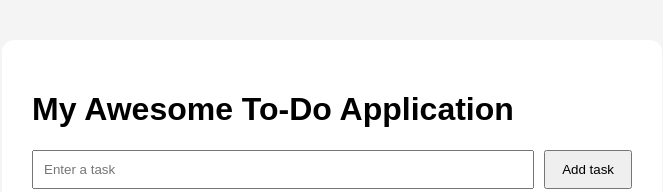
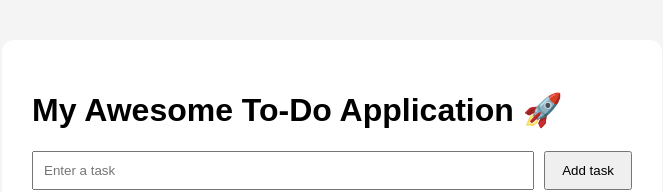
Before and after one commit to Bilinska/git-branching-practice, a plain HTML site: page index.html in a window 1280 px wide. Shown: the top 192 px of the page, without its empty margins (308-971 px from the left). Drawn offline with Linux system fonts and the light colour scheme.

Commit message:
Test main protection

```diff
--- a/index.html
+++ b/index.html
@@ -8,7 +8,7 @@
   </head>
   <body>
     <main class="container">
-      <h1>My Awesome To-Do Application</h1>
+      <h1>My Awesome To-Do Application 🚀</h1>
 
       <div class="task-form">
         <input id="taskInput" type="text" placeholder="Enter a task" />
```
